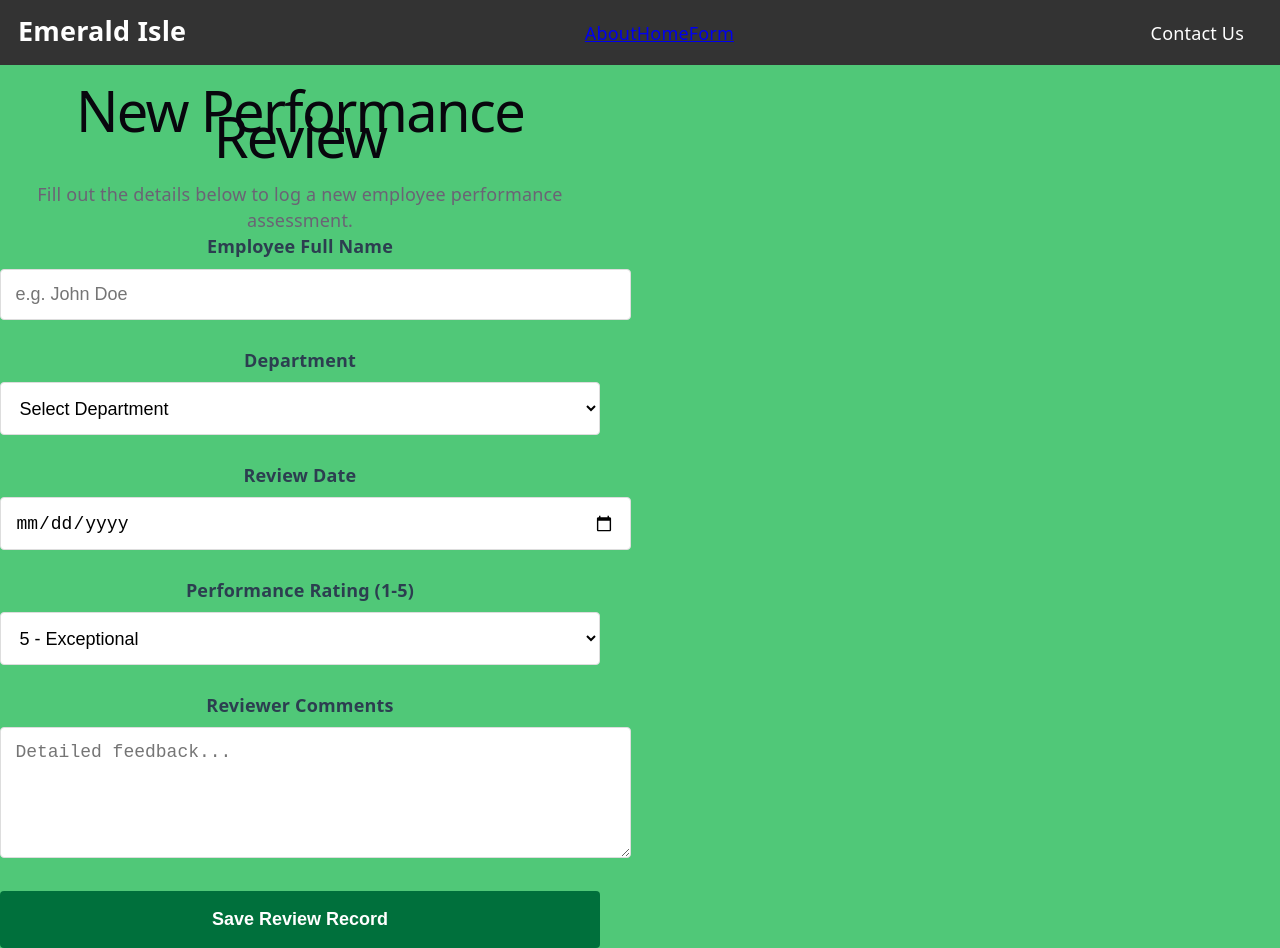
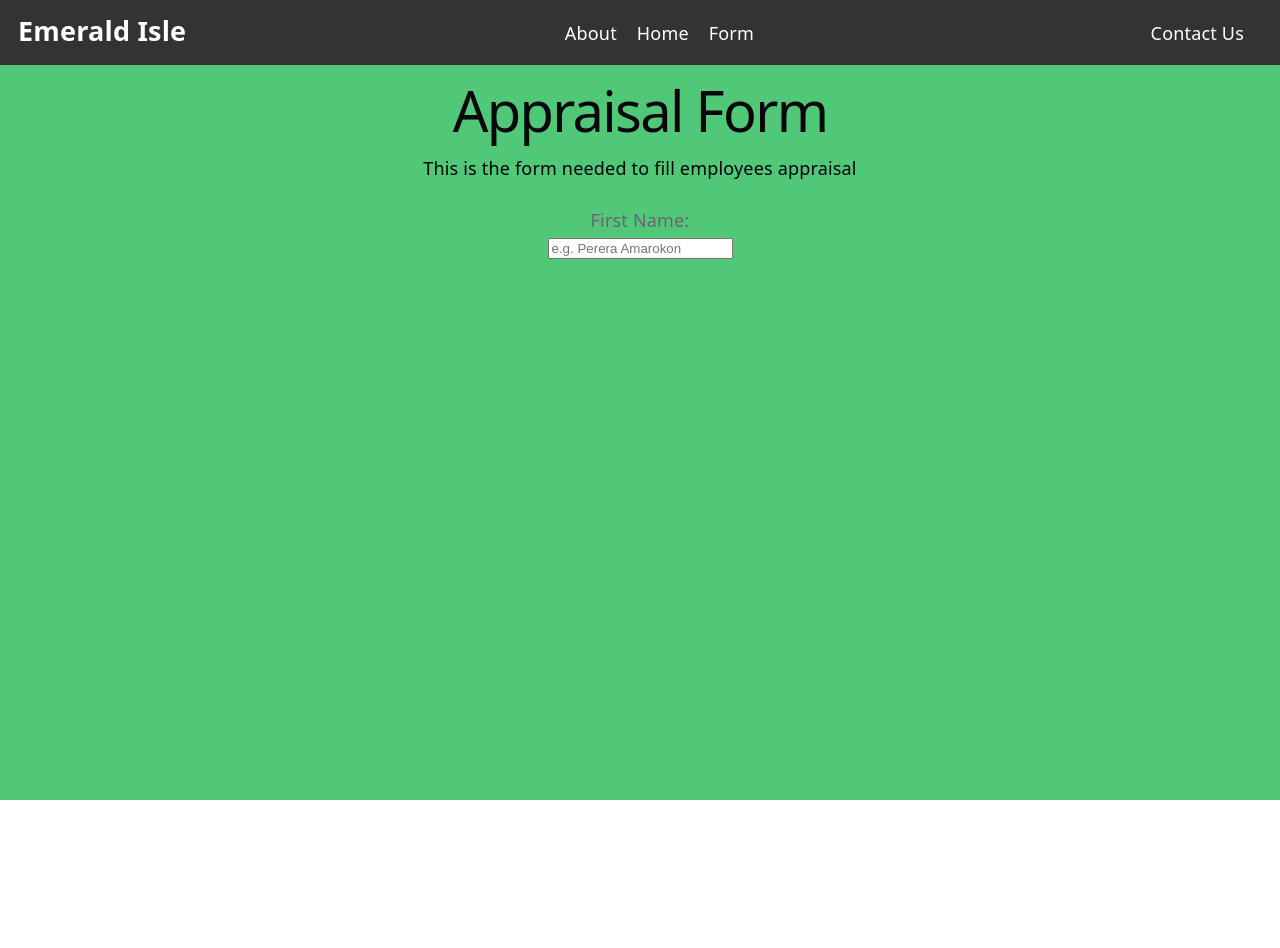
Before and after one commit to eimts2026/performance-review, a React (Vite) app in the folder frontend/: page /form in a window 1280 px wide. After the commit the page ends 800 px from the top, so only its background shows below. Built offline with nearby package versions, Linux system fonts and the light colour scheme.

Commit message:
Form + Notes
Started creating forms, hopefully I'll be able to finish it tomorrow or maybe I might start on the sign up page, and google connection and study on how to add the databases

```diff
--- a/frontend/src/components/NavBar.css
+++ b/frontend/src/components/NavBar.css
@@ -19,6 +19,12 @@
     display: flex;
     margin: 0;
     padding: 0;
+    gap: 20px;
+}
+
+.navbar-center .nav-links li a {
+    text-decoration: none;
+    color: white;
 }
 
 .navbar-center .nav-link li {
--- a/frontend/src/index.css
+++ b/frontend/src/index.css
@@ -14,6 +14,12 @@
   --sans: system-ui, 'Segoe UI', Roboto, sans-serif;
   --heading: system-ui, 'Segoe UI', Roboto, sans-serif;
   --mono: ui-monospace, Consolas, monospace;
+
+  /* MAIN STYLINGS */
+  --main-bg-color: #50c878;
+  --h1-font-size: 20px;
+  --h2-font-size: 17px;
+  --p-font-size: 10x;
 
   font: 18px/145% var(--sans);
   letter-spacing: 0.18px;
--- a/frontend/src/pages/Home.css
+++ b/frontend/src/pages/Home.css
@@ -1,18 +1,11 @@
-:root {
-    --primary-green: #00703c;
-    --emerald: #2ecc71;
-    --soft-white: #f4f7f6;
-    --dark-text: #2c3e50;
-    --border-color: #ddd;
-}
-
 body {
-    background-color: #50c878;
+    background-color: var(--main-bg-color);
 }
 
 /* GRID SECTION */
 .home-section .info p {
     color: black;
+    font-size: var(--p-font-size);
 }
 
 .home-section .container {
@@ -28,8 +21,7 @@ body {
 
 .home-section .container div {
     background-color: #50c878;
-    color: black;
-    border: 1px solid black;
+    color: blue;
     padding: 10px;
     text-align: center;
 }
@@ -37,4 +29,5 @@ body {
 .home-section .container a {
     text-decoration: none;
     font-weight: bold;
+    border: 1px solid;
 }
--- a/frontend/src/pages/Home.jsx
+++ b/frontend/src/pages/Home.jsx
@@ -13,11 +13,7 @@ function Home() {
                     <h1>Home</h1>
                     <p>Check latest performance reviews and appraisal forms ongoing</p>
                 </div>
-                {/* <div class="container">
-                    <div>Apply Appraisal</div>
-                    <div>Apply Probation</div>
-                    <div>Hi</div>
-                </div> */}
+
                 <div class="container">
                     {uses.map((use) => (
                         <a href={use.link}><div id={use.id}>{use.name}</div></a>
--- a/frontend/src/pages/MainForm.css
+++ b/frontend/src/pages/MainForm.css
@@ -1,64 +1,4 @@
-
-:root {
-    --primary-green: #00703c;
-    --emerald: #2ecc71;
-    --border-color: #ddd;
-    --dark-text: #2c3e50;
+.form-section .info p {
+    font-size: var(--p-font-size);
+    color: black;
 }
-
-
-#add-employee {
-    max-width: 600px;
-}
-
-
-.form-group {
-    margin-bottom: 1.5rem;
-}
-
-label {
-    display: block;
-    margin-bottom: 0.5rem;
-    font-weight: bold;
-    color: var(--dark-text);
-}
-
-
-input[type="text"],
-input[type="date"],
-select,
-textarea {
-    width: 100%;
-    padding: 0.8rem;
-    border: 1px solid var(--border-color);
-    border-radius: 4px;
-    font-size: 1rem;
-    background-color: #fff;
-    transition: border-color 0.2s;
-}
-
-
-input:focus,
-select:focus,
-textarea:focus {
-    outline: none;
-    border-color: var(--emerald);
-}
-
-
-button[type="submit"] {
-    background-color: var(--primary-green);
-    color: white;
-    padding: 1rem 2rem;
-    border: none;
-    border-radius: 4px;
-    cursor: pointer;
-    font-size: 1rem;
-    font-weight: bold;
-    width: 100%;
-    transition: background 0.3s;
-}
-
-button[type="submit"]:hover {
-    background-color: var(--emerald);
-}
--- a/frontend/src/pages/MainForm.jsx
+++ b/frontend/src/pages/MainForm.jsx
@@ -3,51 +3,19 @@ import './MainForm.css'
 function MainForm() {
     return (
         <>
-            <section id="add-employee">
-                <h1>New Performance Review</h1>
-                <p>Fill out the details below to log a new employee performance assessment.</p>
+            <section class='form-section'>
+                <div class='info'>
+                    <h1>Appraisal Form</h1>
+                    <p>This is the form needed to fill employees appraisal</p>
+                </div>
 
-                <form onsubmit="return false;">
-                    <div class="form-group">
-                        <label for="empName">Employee Full Name</label>
-                        <input type="text" id="empName" placeholder="e.g. John Doe" />
-                    </div>
-
-
-                    <div class="form-group">
-                        <label for="dept">Department</label>
-                        <select id="dept">
-                            <option value="">Select Department</option>
-                            <option value="hr">Human Resources</option>
-                            <option value="eng">Engineering</option>
-                            <option value="mkt">Marketing</option>
-                            <option value="ops">Operations</option>
-                        </select>
-                    </div>
-
-                    <div class="form-group">
-                        <label for="reviewDate">Review Date</label>
-                        <input type="date" id="reviewDate" />
-                    </div>
-
-                    <div class="form-group">
-                        <label for="rating">Performance Rating (1-5)</label>
-                        <select id="rating">
-                            <option value="5">5 - Exceptional</option>
-                            <option value="4">4 - Exceeds Expectations</option>
-                            <option value="3">3 - Meets Expectations</option>
-                            <option value="2">2 - Needs Improvement</option>
-                            <option value="1">1 - Unsatisfactory</option>
-                        </select>
-                    </div>
-
-                    <div class="form-group">
-                        <label for="comments">Reviewer Comments</label>
-                        <textarea id="comments" rows="5" placeholder="Detailed feedback..."></textarea>
-                    </div>
-
-                    <button type="submit">Save Review Record</button>
-                </form>
+                <div class='form-skeleton'>
+                    <form class='form'>
+                        <br />
+                        <label for='fname'>First Name:</label><br />
+                        <input type='text' id='fname' name='fnmae' placeholder='e.g. Perera Amarokon' /><br />
+                    </form>
+                </div>
             </section>
         </>
     );
```
Also changed, not shown: frontend/src/pages/SignIn.jsx (added, +7 -0 lines), frontend/src/pages/SignIn.css (added).
